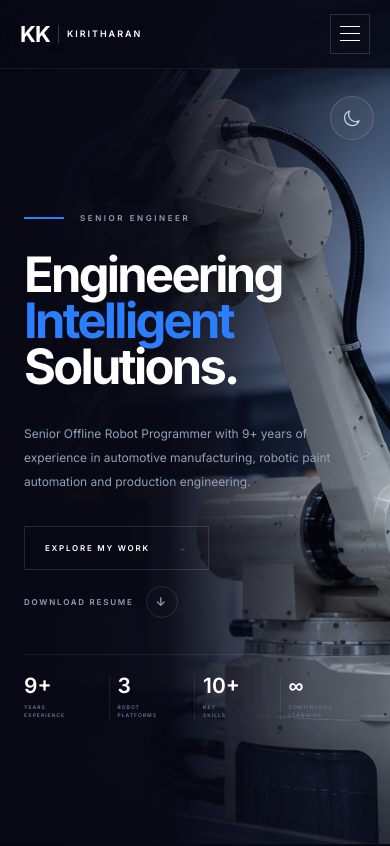
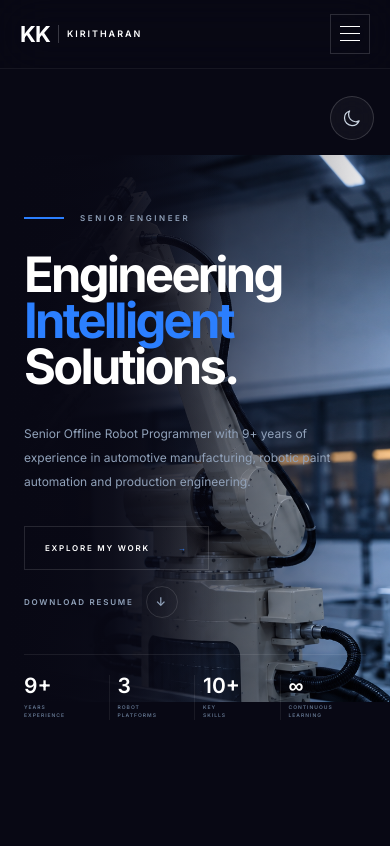
Before and after one commit to Kiritharan-1502/kiritharan-engineer, a Next.js app: page / in a window 390 px wide. Shown: the top 846 px of the page. Built offline with nearby package versions, Linux system fonts and the light colour scheme.

Commit message:
Improve mobile

```diff
--- a/src/components/Hero.tsx
+++ b/src/components/Hero.tsx
@@ -17,6 +17,7 @@ export function Hero() {
         w-full
         max-w-full
         overflow-hidden
+
         ${
           isLight
             ? "bg-white text-slate-950"
@@ -41,19 +42,24 @@ export function Hero() {
           right-4
           top-24
           z-50
+
           flex
           h-11
           w-11
           items-center
           justify-center
+
           rounded-full
           border
           backdrop-blur-md
+
           transition-all
           duration-300
+
           sm:right-7
           sm:h-12
           sm:w-12
+
           lg:right-6
           lg:top-24
 
@@ -65,6 +71,10 @@ export function Hero() {
         `}
       >
         {isLight ? (
+          /* =====================================================
+             SUN
+          ===================================================== */
+
           <svg
             viewBox="0 0 24 24"
             fill="none"
@@ -136,6 +146,10 @@ export function Hero() {
             />
           </svg>
         ) : (
+          /* =====================================================
+             MOON
+          ===================================================== */
+
           <svg
             viewBox="0 0 24 24"
             fill="none"
@@ -154,82 +168,195 @@ export function Hero() {
       </button>
 
       {/* =========================================================
-          ROBOT IMAGE
-          Same visual composition on desktop + mobile
+          DESKTOP ROBOT
+
+          Desktop keeps the original large cinematic composition.
       ========================================================= */}
 
-      <div className="absolute inset-0 z-0">
+      <div
+        className="
+          pointer-events-none
+          absolute
+          inset-y-0
+          right-0
+          hidden
+          w-[56%]
+          overflow-hidden
+
+          lg:block
+        "
+      >
         <Image
           src="/logos/robotics-hero.jpg"
           alt="Industrial robotic painting system"
           fill
           priority
-          sizes="100vw"
+          sizes="56vw"
           className="
             object-cover
-            object-[68%_center]
-            sm:object-[70%_center]
-            lg:object-center
+            object-center
           "
         />
 
-        {/* Main desktop-style left blend */}
+        {/* DESKTOP LEFT BLEND */}
+
         <div
           className={`
             absolute
             inset-0
+
+            ${
+              isLight
+                ? "bg-gradient-to-r from-white via-white/30 to-transparent"
+                : "bg-gradient-to-r from-[#080814] via-[#080814]/30 to-transparent"
+            }
+          `}
+        />
+      </div>
+
+      {/* =========================================================
+          MOBILE ROBOT
+
+          IMPORTANT:
+          We deliberately make the SOURCE IMAGE large and move it
+          left. This makes the ROBOT large while keeping the robot
+          itself inside the phone viewport.
+      ========================================================= */}
+
+      <div
+        className="
+          pointer-events-none
+          absolute
+          inset-0
+          z-0
+          overflow-hidden
+
+          lg:hidden
+        "
+      >
+        <div
+          className="
+            absolute
+
+            /* large image */
+            h-auto
+            w-[820px]
+            max-w-none
+
+            /* position */
+            left-[-390px]
+            top-[155px]
+
+            /* tablet phones */
+            sm:left-[-330px]
+            sm:top-[145px]
+            sm:w-[900px]
+          "
+        >
+          <Image
+            src="/logos/robotics-hero.jpg"
+            alt="Industrial robotic painting system"
+            width={1536}
+            height={1024}
+            priority
+            className="
+              block
+              h-auto
+              w-full
+              max-w-none
+            "
+          />
+        </div>
+
+        {/* =====================================================
+            MOBILE DARK BLEND
+        ===================================================== */}
+
+        <div
+          className={`
+            absolute
+            inset-0
+
             ${
               isLight
                 ? `
                   bg-gradient-to-r
                   from-white
-                  via-white/[0.96]
+                  via-white/[0.82]
                   via-[45%]
-                  to-white/[0.05]
+                  to-transparent
                 `
                 : `
                   bg-gradient-to-r
                   from-[#080814]
-                  via-[#080814]/[0.96]
+                  via-[#080814]/[0.72]
                   via-[43%]
-                  to-[#080814]/[0.08]
+                  to-transparent
                 `
             }
           `}
         />
 
-        {/* Extra mobile readability layer */}
+        {/* =====================================================
+            EXTRA MOBILE LEFT READABILITY
+        ===================================================== */}
+
         <div
           className={`
             absolute
-            inset-0
-            lg:hidden
+            inset-y-0
+            left-0
+            w-[58%]
+
             ${
               isLight
-                ? "bg-gradient-to-b from-white/20 via-transparent to-white/35"
-                : "bg-gradient-to-b from-[#080814]/20 via-transparent to-[#080814]/40"
+                ? "bg-gradient-to-r from-white via-white/90 to-transparent"
+                : "bg-gradient-to-r from-[#080814] via-[#080814]/85 to-transparent"
             }
           `}
         />
 
-        {/* Bottom fade */}
+        {/* =====================================================
+            MOBILE TOP FADE
+        ===================================================== */}
+
+        <div
+          className={`
+            absolute
+            inset-x-0
+            top-0
+            h-40
+
+            ${
+              isLight
+                ? "bg-gradient-to-b from-white/35 to-transparent"
+                : "bg-gradient-to-b from-[#080814]/60 to-transparent"
+            }
+          `}
+        />
+
+        {/* =====================================================
+            MOBILE BOTTOM FADE
+        ===================================================== */}
+
         <div
           className={`
             absolute
             inset-x-0
             bottom-0
             h-32
+
             ${
               isLight
-                ? "bg-gradient-to-t from-white/30 to-transparent"
-                : "bg-gradient-to-t from-[#080814]/55 to-transparent"
+                ? "bg-gradient-to-t from-white/35 to-transparent"
+                : "bg-gradient-to-t from-[#080814]/65 to-transparent"
             }
           `}
         />
       </div>
 
       {/* =========================================================
-          CONTENT
+          HERO CONTENT
       ========================================================= */}
 
       <div
@@ -246,6 +373,7 @@ export function Hero() {
           className="
             w-full
             max-w-[1600px]
+
             px-6
             pb-10
             pt-32
@@ -264,7 +392,7 @@ export function Hero() {
           "
         >
           {/* =====================================================
-              CONTENT WIDTH
+              CONTENT
           ===================================================== */}
 
           <div
@@ -273,10 +401,13 @@ export function Hero() {
               max-w-[680px]
 
               lg:max-w-[650px]
+
               xl:max-w-[700px]
             "
           >
-            {/* EYEBROW */}
+            {/* =================================================
+                EYEBROW
+            ================================================= */}
 
             <div className="mb-7 flex items-center gap-4 sm:mb-8">
               <span className="h-[2px] w-10 shrink-0 bg-blue-500 sm:w-12" />
@@ -287,7 +418,9 @@ export function Hero() {
                   font-semibold
                   uppercase
                   tracking-[0.32em]
+
                   sm:text-[9px]
+
                   ${
                     isLight
                       ? "text-slate-500"
@@ -299,7 +432,9 @@ export function Hero() {
               </span>
             </div>
 
-            {/* HEADING */}
+            {/* =================================================
+                HEADING
+            ================================================= */}
 
             <motion.h1
               initial={{
@@ -316,12 +451,14 @@ export function Hero() {
               className="
                 max-w-full
                 break-words
+
                 text-[3.05rem]
                 font-bold
                 leading-[0.94]
                 tracking-[-0.055em]
 
                 sm:text-[4.4rem]
+
                 md:text-[5rem]
 
                 lg:max-w-[650px]
@@ -342,7 +479,9 @@ export function Hero() {
               Solutions.
             </motion.h1>
 
-            {/* DESCRIPTION */}
+            {/* =================================================
+                DESCRIPTION
+            ================================================= */}
 
             <motion.p
               initial={{
@@ -361,6 +500,7 @@ export function Hero() {
                 mt-8
                 w-full
                 max-w-[620px]
+
                 text-[12px]
                 leading-6
 
@@ -380,7 +520,9 @@ export function Hero() {
               engineering.
             </motion.p>
 
-            {/* BUTTONS */}
+            {/* =================================================
+                BUTTONS
+            ================================================= */}
 
             <motion.div
               initial={{
@@ -407,6 +549,8 @@ export function Hero() {
                 sm:mt-9
               "
             >
+              {/* EXPLORE MY WORK */}
+
               <a
                 href="#experience"
                 className={`
@@ -417,10 +561,12 @@ export function Hero() {
                   justify-between
                   border
                   px-5
+
                   text-[8px]
                   font-semibold
                   uppercase
                   tracking-[0.22em]
+
                   transition-all
                   duration-300
 
@@ -435,12 +581,16 @@ export function Hero() {
                   }
                 `}
               >
-                <span>Explore My Work</span>
+                <span>
+                  Explore My Work
+                </span>
 
                 <span className="ml-7 text-blue-500 transition-transform duration-300 group-hover:translate-x-1">
                   →
                 </span>
               </a>
+
+              {/* DOWNLOAD RESUME */}
 
               <a
                 href="/logos/Kiritharan.K%20CV.pdf"
@@ -450,10 +600,12 @@ export function Hero() {
                   group
                   inline-flex
                   items-center
+
                   text-[8px]
                   font-semibold
                   uppercase
                   tracking-[0.22em]
+
                   transition-colors
                   duration-300
 
@@ -480,6 +632,7 @@ export function Hero() {
                     rounded-full
                     border
                     text-[12px]
+
                     transition-all
                     duration-300
 
@@ -495,7 +648,9 @@ export function Hero() {
               </a>
             </motion.div>
 
-            {/* STATS */}
+            {/* =================================================
+                STATS
+            ================================================= */}
 
             <div
               className={`
@@ -529,6 +684,7 @@ export function Hero() {
                     className={`
                       min-w-0
                       px-2
+
                       sm:px-4
 
                       ${
```
